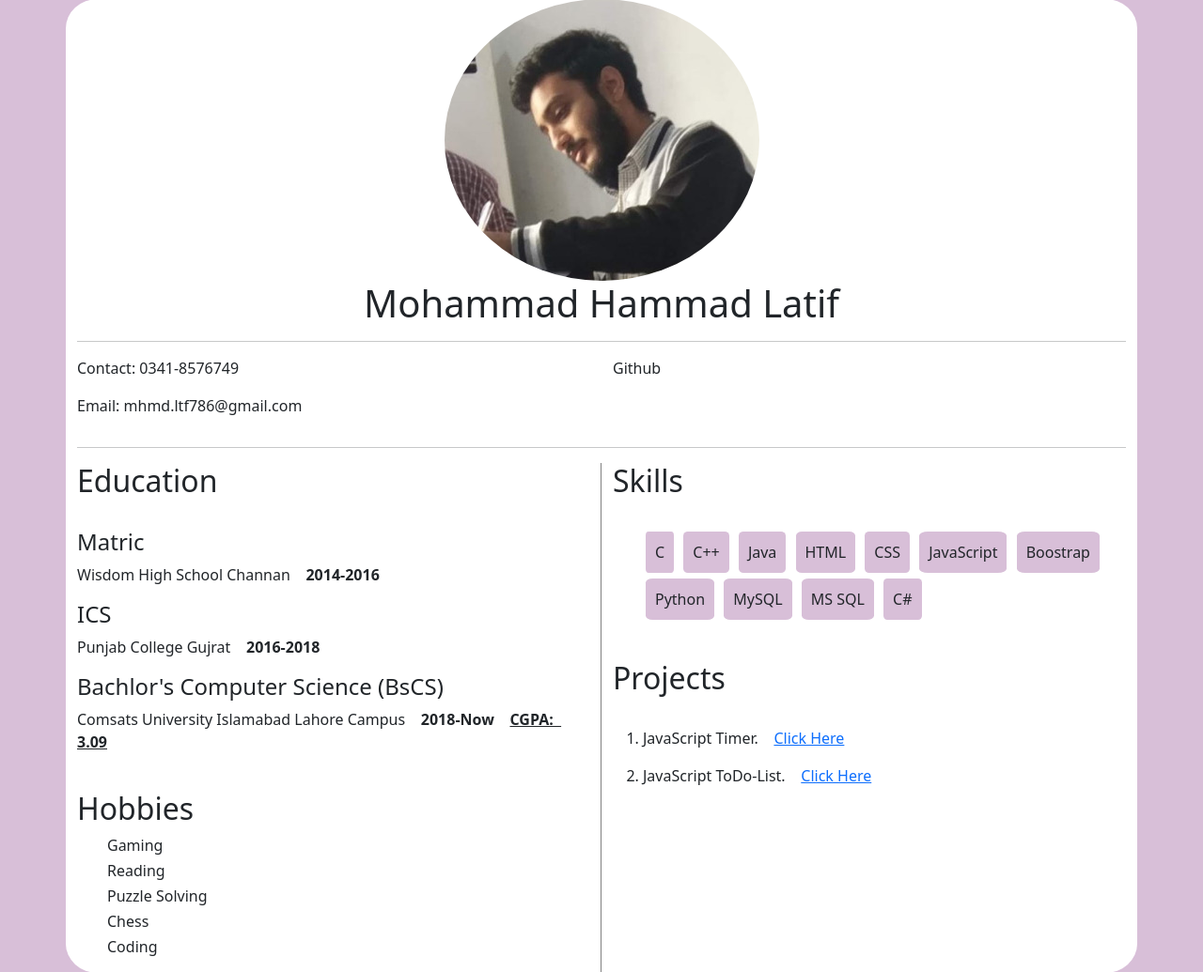
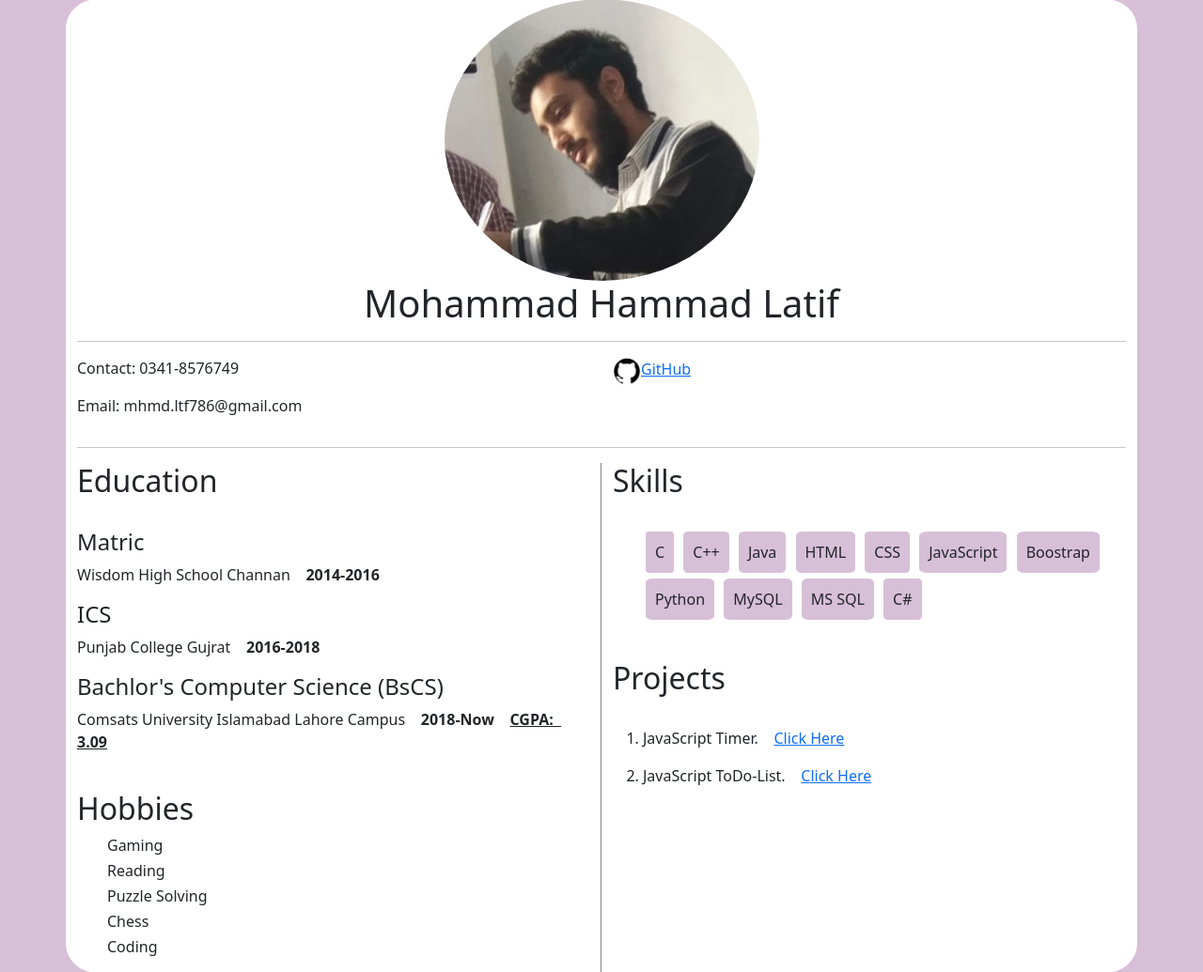
Before and after one commit to hmd-ltf/CV, a PHP site: page / in a window 1280 px wide. Shown: the part 21-1056 px from the top of the page at 94% size. Run offline with PHP 8.4, Linux system fonts and the light colour scheme.

Commit message:
whatcouldgowrong

```diff
--- a/css/style.css
+++ b/css/style.css
@@ -37,7 +37,7 @@ body {
     padding: 10px;
     border-radius: 10%;
     margin: 3px;
-    background-color: thistle;
+    background-color: thistle
 }
 
 .custom_list_3 li p{
--- a/index.html
+++ b/index.html
@@ -33,7 +33,7 @@
                 <p>Email: mhmd.ltf786@gmail.com</p>
             </div>
             <div class="col-lg-6 col-md-6">
-                <p>Github</p>
+                <a href="https://github.com/hmd-ltf"><img style="width: 30px;" src="./assets/GitHubicon.png" alt="">GitHub</a>
             </div>
         </div>
         <!-- Basic Content Section Ends  -->
```
Also changed, not shown: assets/GitHubicon.png (added).
